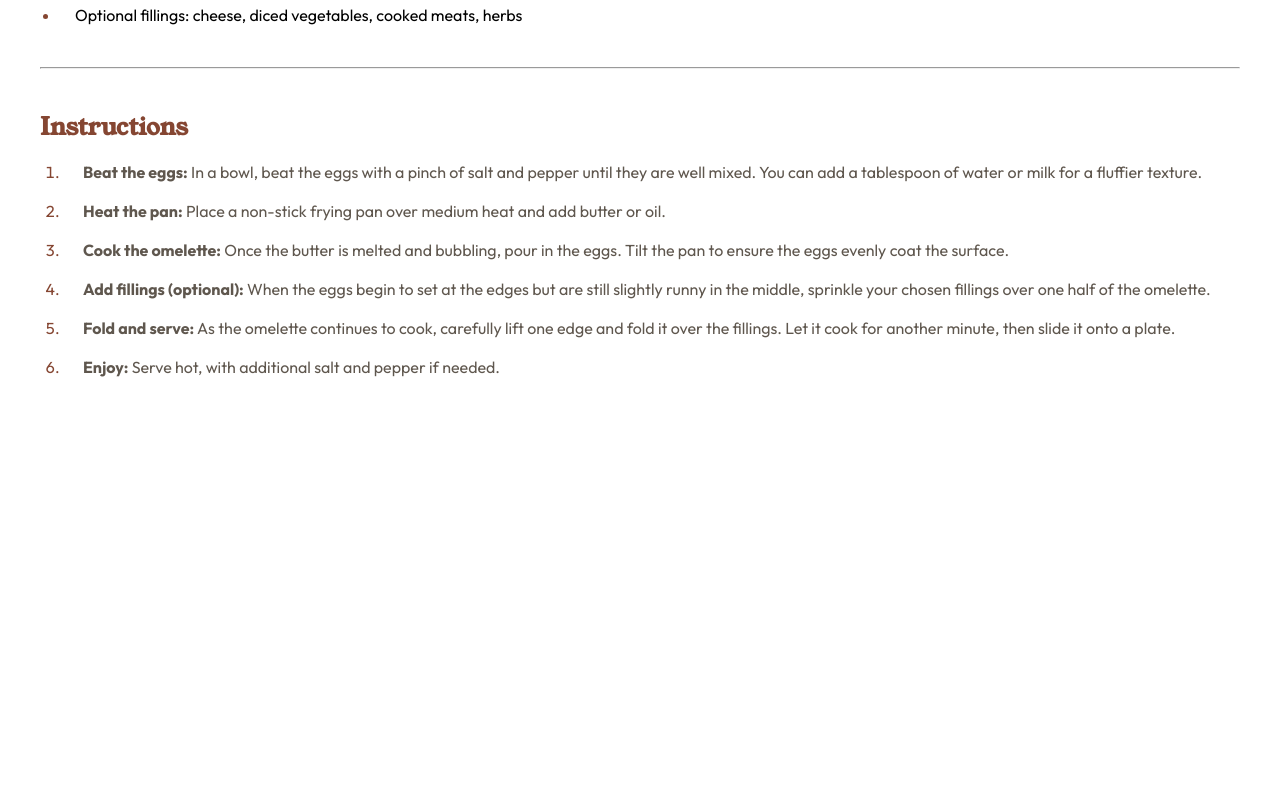
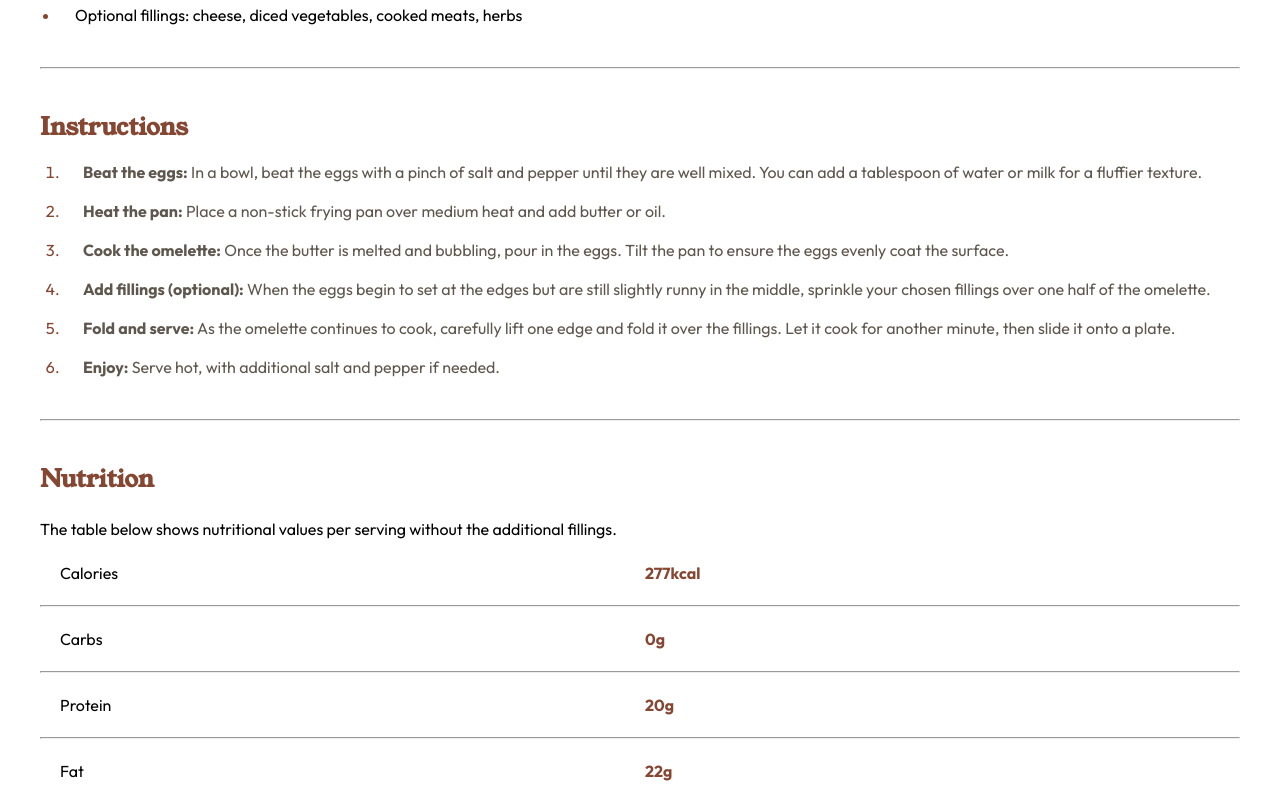
Before and after one commit to Gabriel707Alves/Pagina-de-Receitas, a plain HTML site: page index.html in a window 1280 px wide. Shown: the part 1201-2004 px from the top of the page. Before the commit the page ends 1580 px from the top, so only its background shows below. Drawn offline with Linux system fonts and the light colour scheme.

Commit message:
Finalizado a sessão de nutrição

```diff
--- a/index.html
+++ b/index.html
@@ -92,6 +92,36 @@
                 </li>
             </ol>
         </section>
+
+        <hr class="hr">
+
+        <section id="nutricao">
+
+            <h2 class="fonte_titulo cor_h2">Nutrition</h2>
+
+            <p>The table below shows nutritional values per serving without the additional fillings.</p>
+
+            <div class="container">
+                <div>Calories</div>
+                <div>277kcal</div>
+            </div>
+            <hr>
+            <div class="container">
+                <div>Carbs</div>
+                <div>0g</div>
+            </div>
+            <hr>
+            <div class="container">
+                <div>Protein</div>
+                <div>20g</div>
+            </div>
+            <hr>
+            <div class="container">
+                <div>Fat</div>
+                <div>22g</div>
+            </div>
+
+        </section>
     </main>
 </body>
 </html>
--- a/style.css
+++ b/style.css
@@ -121,3 +121,37 @@
 #instrucoes ol li::marker{
     color: var(--Brown_800);
 }
+
+
+
+/* Sessão de Nutrição */
+#nutricao{
+    margin: 0px 40px 0px 40px;
+}
+
+#nutricao > h2{
+    margin: 0px 0px 20px 0px;
+}
+
+#nutricao > p{
+
+}
+
+.container{
+    display: flex;
+}
+
+.container > div{
+    width: 100%;
+    margin: 20px 0px 20px 0px;
+}
+
+.container > div:nth-child(2){
+    color: var(--Brown_800);
+    font-weight: bold;
+
+}
+
+.container > div:nth-child(1){
+    padding: 0px 0px 0px 20px;
+}
```
